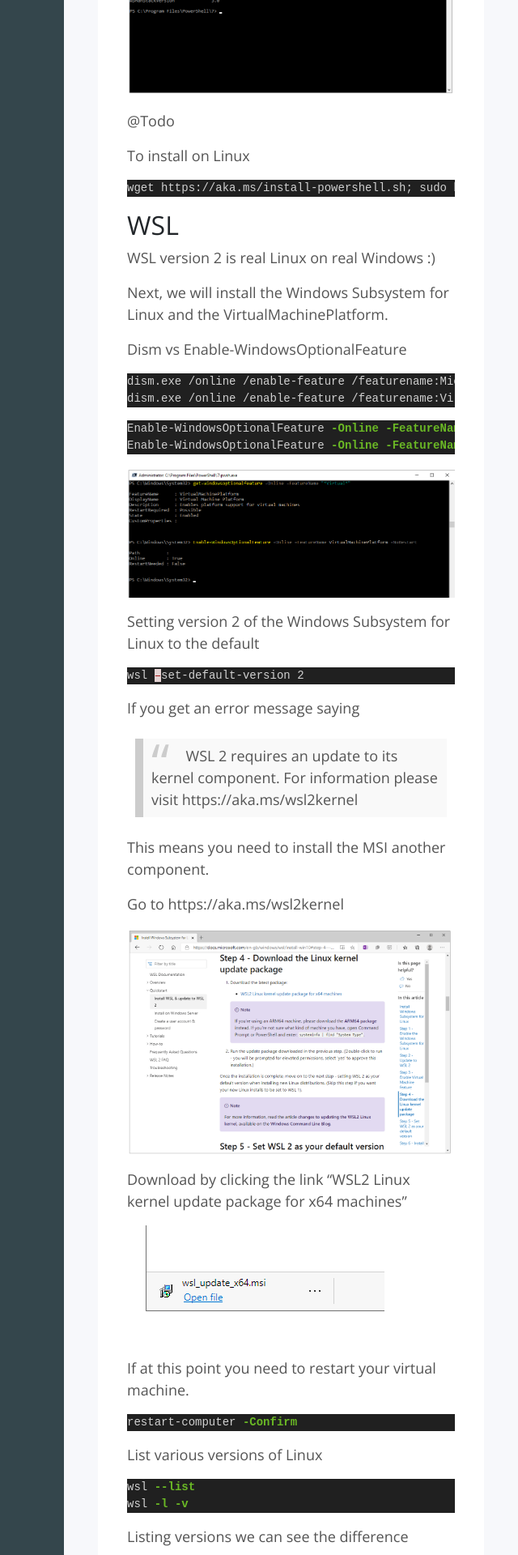
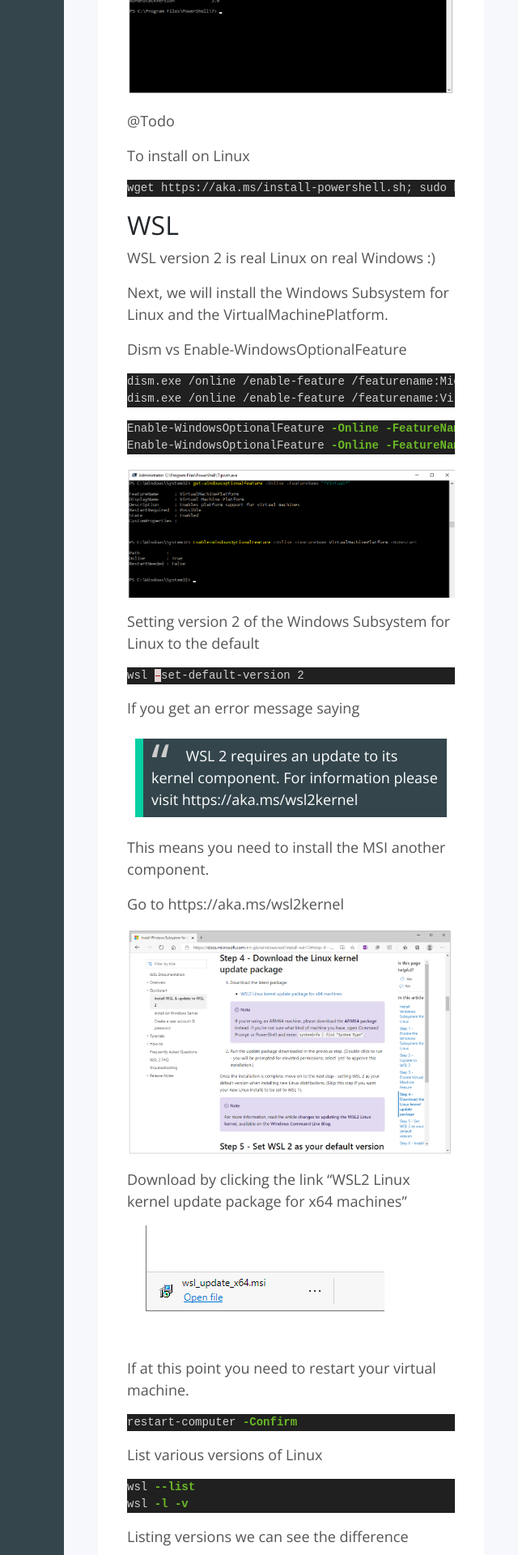
Before and after one commit to cleverberry/evilsaint, a Jekyll site: the page built from _posts/2020-09-21-welcome-to-windows-2020.md, in a window 1280 px wide. Shown: the part 3961-5881 px from the top of the page at 81% size, without its empty margins (358-998 px from the left). Built offline with Jekyll 4.4.1, drawn with Linux system fonts in a browser that asks for light colours; nearby versions of some CDN libraries; a style sheet for code colours, icons or effects is not loaded.

Commit message:
Improve article layout (blockquote)

```diff
--- a/assets/css/post.css
+++ b/assets/css/post.css
@@ -24,6 +24,10 @@
     padding: 5px;
 }
 
+.table-of-contents>li:hover {
+    color: #41858E;
+}
+
 .hr-reference {
     background: #d7d7d7;
     position: relative;
@@ -37,6 +41,15 @@
     padding-left: 30px;
     padding-bottom: 30px;
     padding-top: 30px;
-    color: blue;
+    color: #41858E;
     line-height: 30px;
 }
+
+blockquote {
+    background: #34464c;
+    border-left: 10px solid #05cfa3;
+}
+
+blockquote>p {
+    color: white !important;
+}
```
